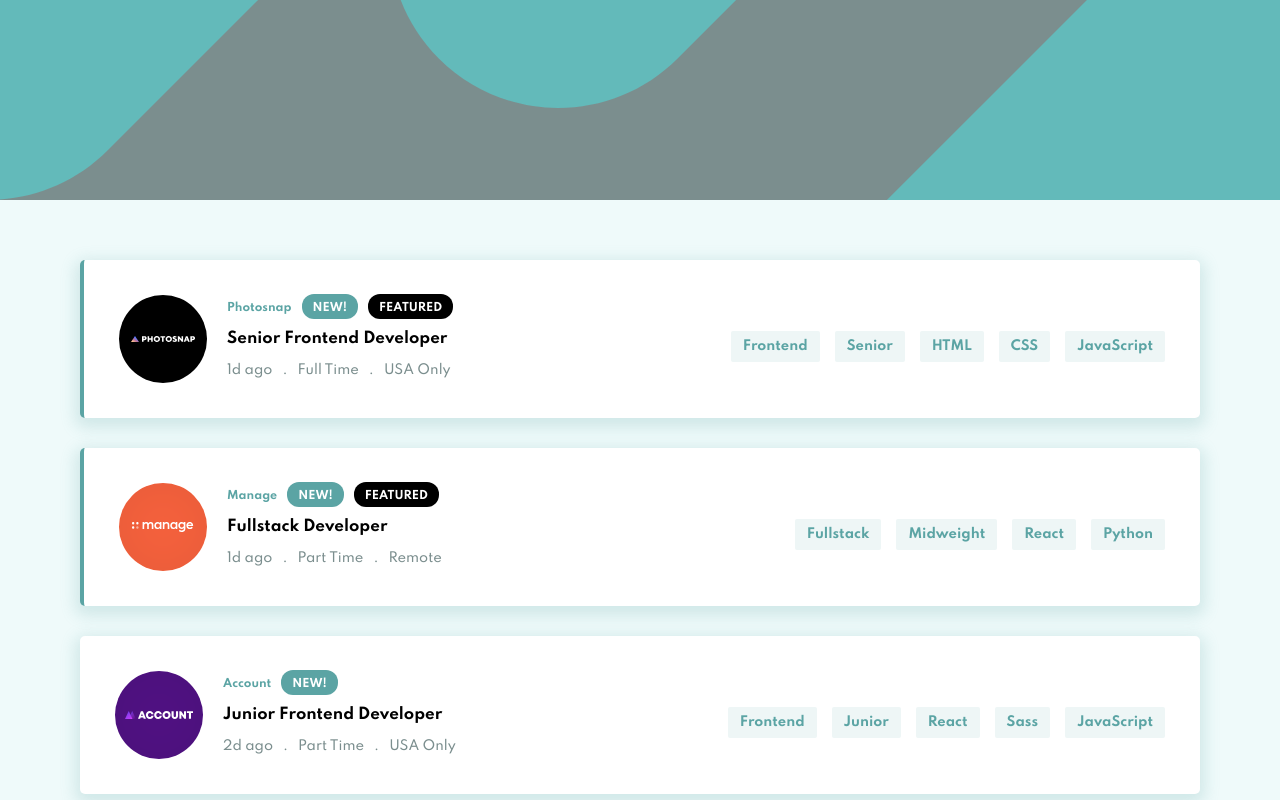
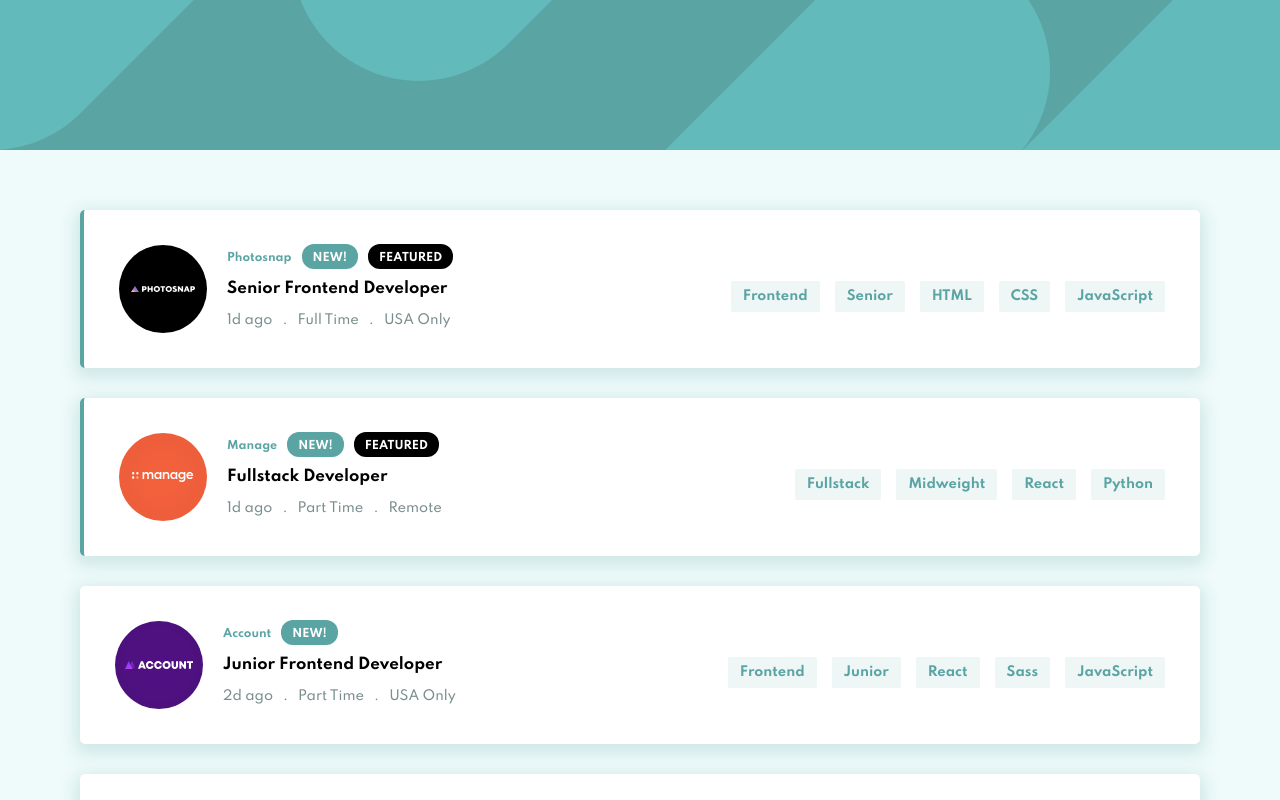
Before and after one commit to emmaadesile/static-job-listings, a React (Create React App) app: page / in a window 1280 px wide. Shown: the top 800 px of the page. Built offline with nearby package versions, Linux system fonts and the light colour scheme.

Commit message:
update readme file reduce the height of the readme

```diff
--- a/src/components/header.js
+++ b/src/components/header.js
@@ -4,8 +4,8 @@ import { colors } from "../styles/theme";
 import bgHeader from "../static/images/bg-header-desktop.svg";
 
 const StyledHeader = styled.header`
-  height: 200px;
-  background-color: ${colors.darkGreyCyan};
+  height: 150px;
+  background-color: ${colors.primary};
   background-image: url(${bgHeader});
   background-size: cover;
 
```
Also changed, not shown: 2 other files (tests, documents, lock files or other folders).
